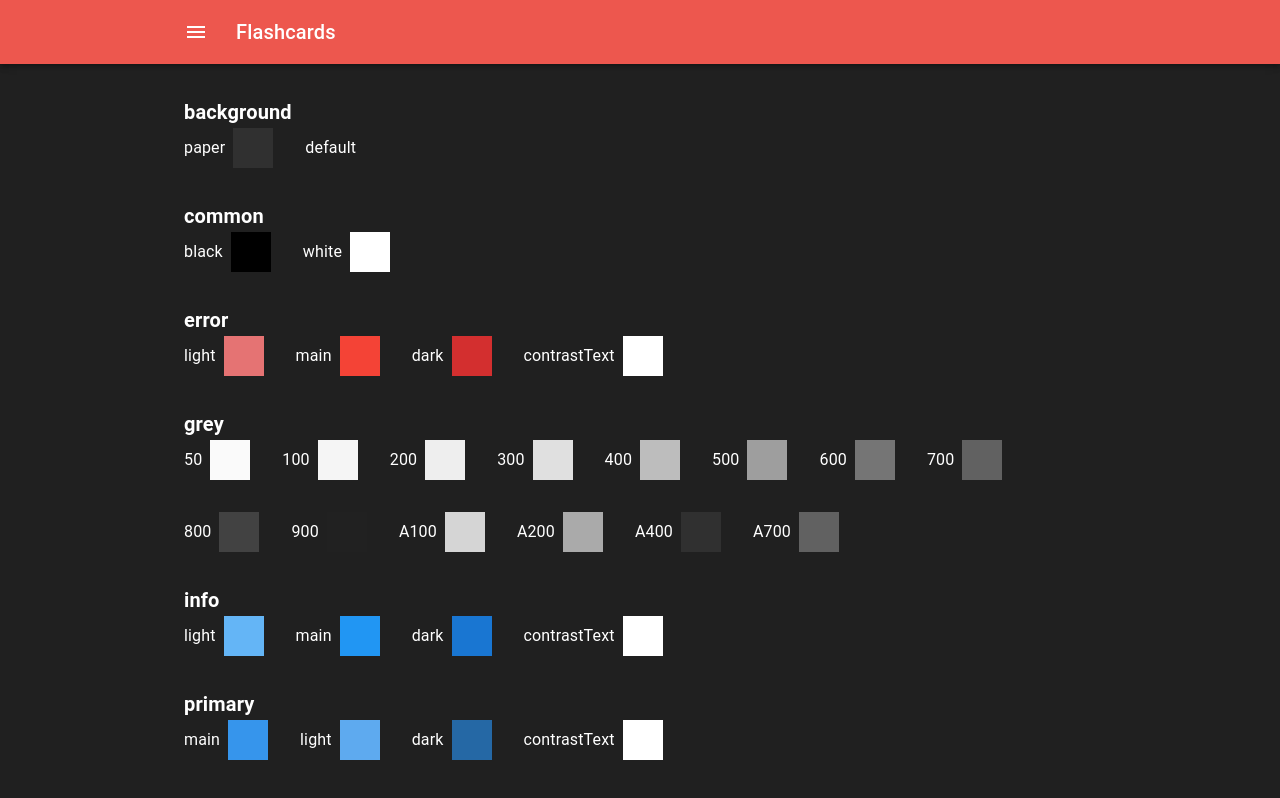
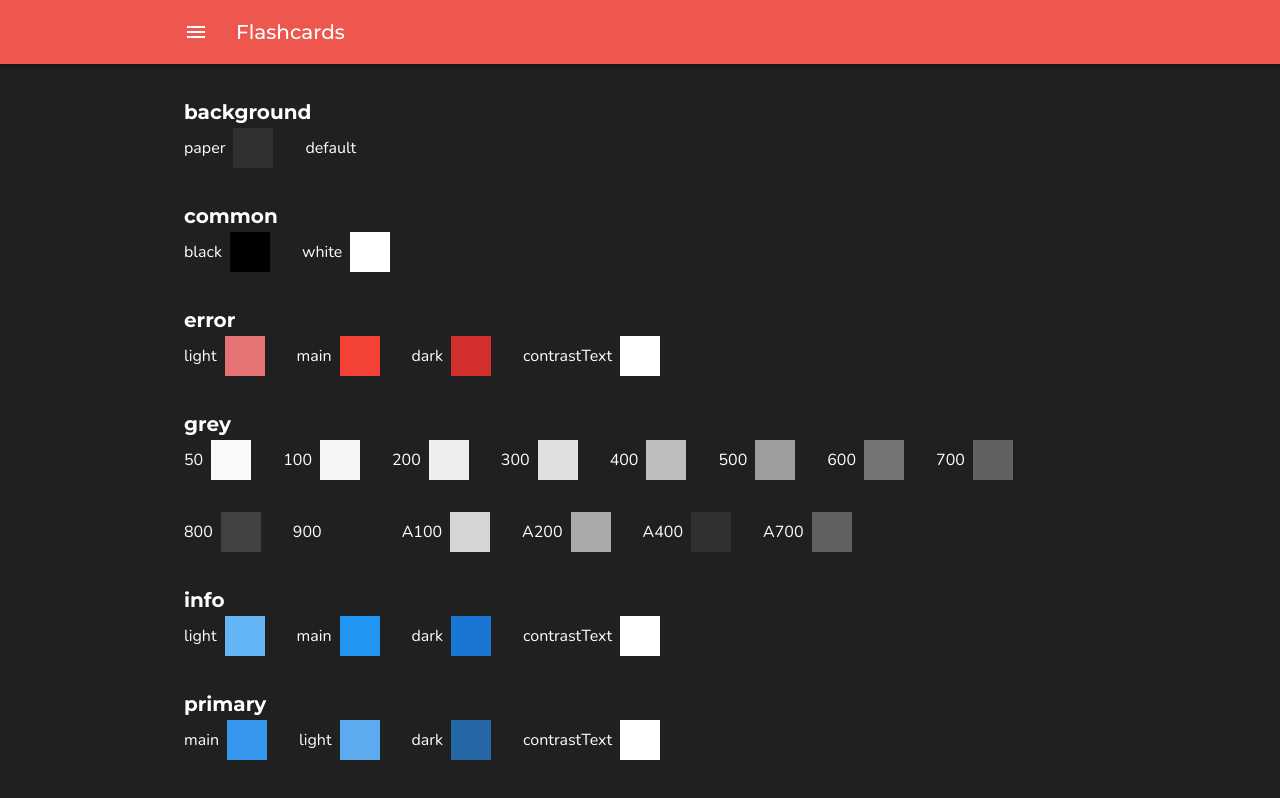
Before and after one commit to marciorasf/hippocards-web, a React (Create React App) app: page /dev/palette in a window 1280 px wide. Shown: the top 798 px of the page. Built offline with nearby package versions, Linux system fonts and the light colour scheme; no server answers.

Commit message:
add typography to theme

```diff
--- a/src/index.tsx
+++ b/src/index.tsx
@@ -6,6 +6,7 @@ import App from "@/App"
 import { CssBaseline, ThemeProvider } from "@material-ui/core"
 import UserStoreProvider from "@stores/user"
 import theme from "@styles/theme"
+import "@styles/global.css"
 
 ReactDOM.render(
   <React.StrictMode>
--- /dev/null
+++ b/src/styles/global.css
@@ -0,0 +1 @@
+@import url('https://fonts.googleapis.com/css2?family=Montserrat:wght@500;600;700&family=Nunito:wght@400;600&display=swap');
--- a/src/styles/theme.ts
+++ b/src/styles/theme.ts
@@ -17,6 +17,34 @@ const theme = createMuiTheme({
       main: "#1D1D1D",
     },
   },
+  typography: {
+    fontFamily: '"Nunito", "Helvetica", "Arial", sans-serif',
+    h1: {
+      fontFamily: "Montserrat",
+    },
+    h2: {
+      fontFamily: "Montserrat",
+    },
+    h3: {
+      fontFamily: "Montserrat",
+    },
+    h4: {
+      fontFamily: "Montserrat",
+    },
+    h5: {
+      fontFamily: "Montserrat",
+    },
+    h6: {
+      fontFamily: "Montserrat",
+    },
+    subtitle1: {},
+    subtitle2: {},
+    body1: {},
+    body2: {},
+    button: {},
+    caption: {},
+    overline: {},
+  },
 })
 
 export default theme
```
